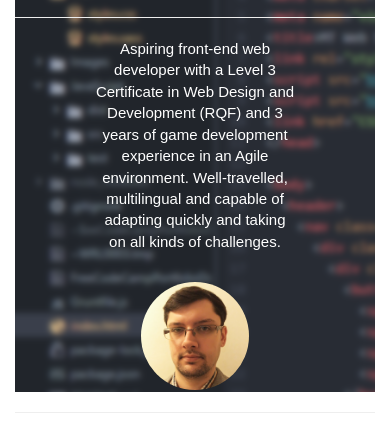
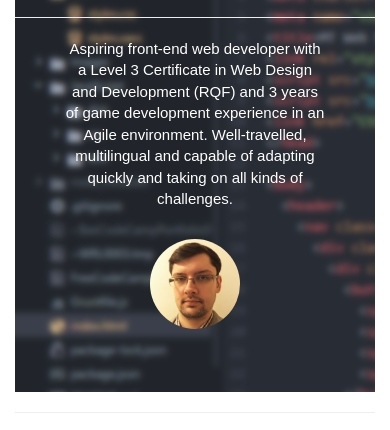
Before and after one commit to MTsaikodev/MTsaikodev.github.io, a website: page index.html in a window 390 px wide. Shown: the part 138-568 px from the top of the page. Drawn offline with nearby package versions, Linux system fonts and the light colour scheme.

Commit message:
Adjusted margins and image size in the about section to better fit mobile displays

```diff
--- a/CSS/styles.sass
+++ b/CSS/styles.sass
@@ -87,7 +87,7 @@ body
 
 @media only screen and (max-width: 992px)
   .aboutImage
-    max-width: 30%
+    max-width: 25%
     margin-top: 30px
 
   .aboutTitle
@@ -98,8 +98,8 @@ body
   .aboutText
     font-size: 15px
     text-align: center
-    margin-left: 80px
-    margin-right: 80px
+    margin-left: 50px
+    margin-right: 50px
     min-width: 150px
 
   .about .row .col-md-6 .star-bright
```
Also changed, not shown: CSS/styles.css.
